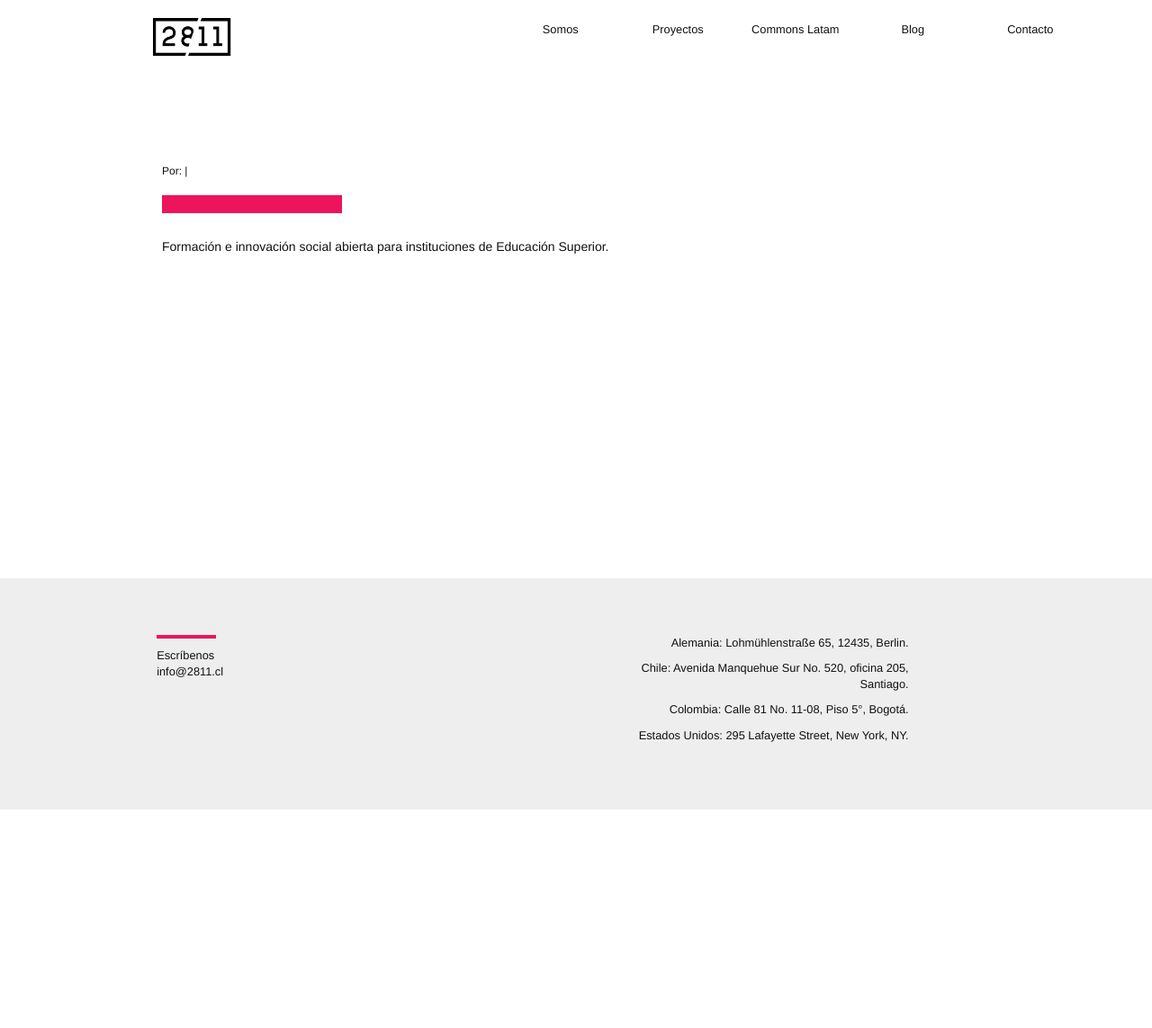
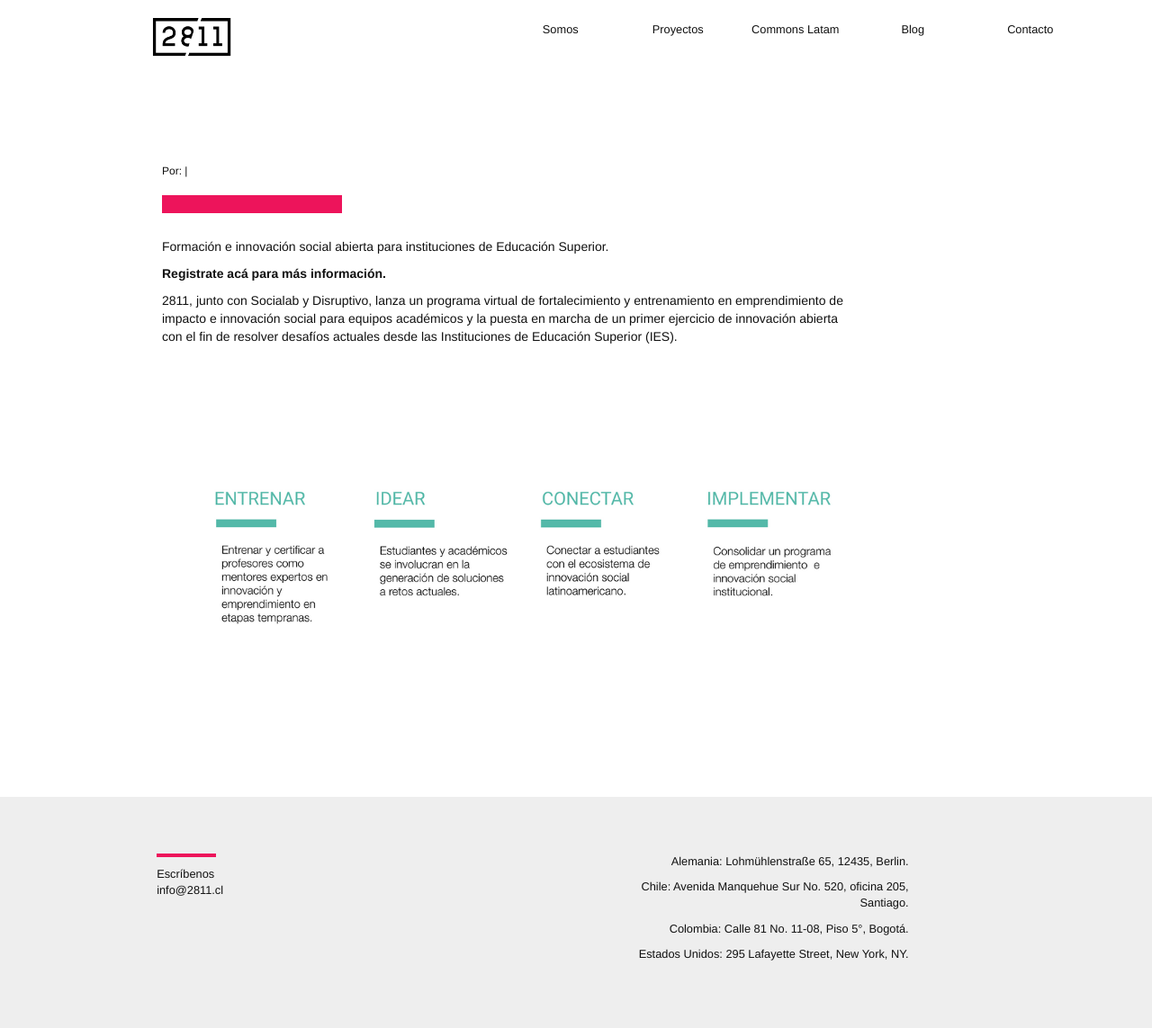
Before and after one commit to 2811Chile/2811Chile.github.io, a Jekyll site: the page built from _posts/2020-05-08-trasciende.markdown, in a window 1280 px wide. Shown: the whole page at 90% size. Built offline with Jekyll 4.4.1, drawn with Linux system fonts in a browser that asks for light colours; nearby versions of some CDN libraries; some web fonts are replaced; our own code applies the rules of GitHub Pages for plain Markdown files; before the commit the page ends 900 px from its top, so only the background shows below that.

Commit message:
Updated Trasciende

```diff
--- a/_posts/2020-05-08-trasciende.markdown
+++ b/_posts/2020-05-08-trasciende.markdown
@@ -6,3 +6,9 @@ date: 2020-05-08 00:22:00 Z
 Formación e innovación social abierta para instituciones de Educación Superior.
 
 <!--mas-->
+
+**[Registrate acá para más información.](https://docs.google.com/forms/u/2/d/1qNSNJJ1qEG0vxBpj-lH85Fk4UPS3ceqApCt3vYw6y9M/edit?usp=drive_web)**
+
+2811, junto con Socialab y Disruptivo, lanza un programa virtual de fortalecimiento y entrenamiento en emprendimiento de impacto e innovación social para equipos académicos y la puesta en marcha de un primer ejercicio de innovación abierta con el fin de resolver desafíos actuales desde las Instituciones de Educación Superior (IES).
+
+![Diseño sin título (5).png](/uploads/Disen%CC%83o%20sin%20ti%CC%81tulo%20(5).png)
```
